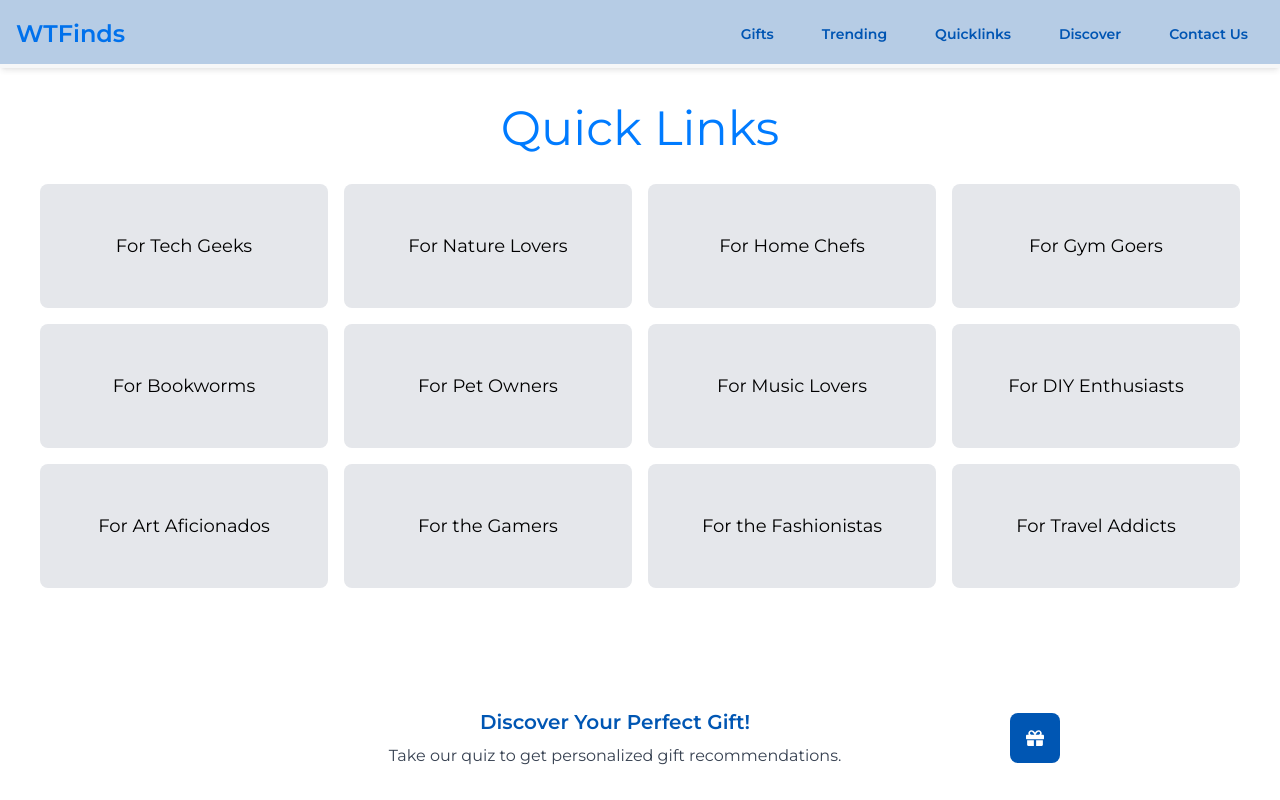
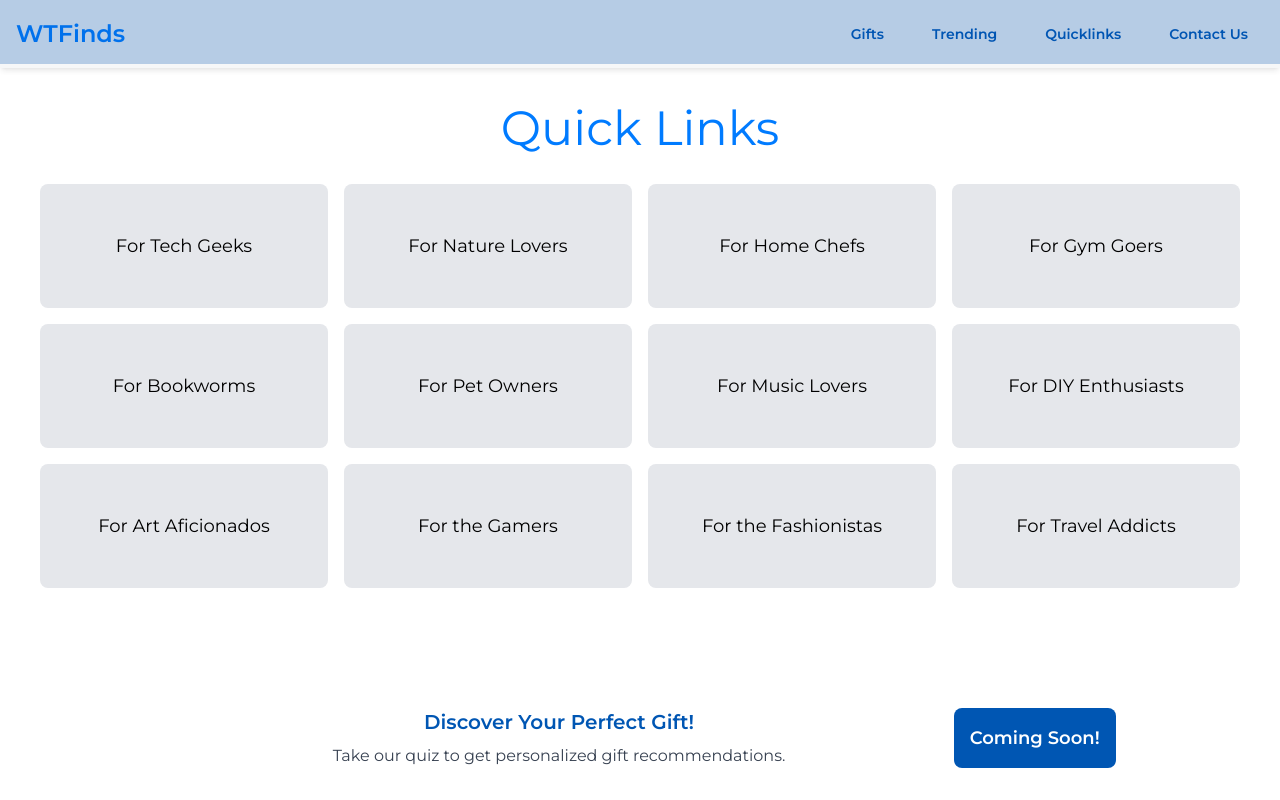
Before and after one commit to edm1001/gift-guru, a React (Vite) app in the folder frontend/: page /links in a window 1280 px wide. Shown: the top 800 px of the page. Built offline with nearby package versions, Linux system fonts and the light colour scheme.

Commit message:
remove quiz from MVP

```diff
--- a/frontend/src/components/Navbar.jsx
+++ b/frontend/src/components/Navbar.jsx
@@ -48,12 +48,12 @@ function Navbar() {
           >
             Quicklinks
           </Link>
-          <Link
+          {/* <Link
             className="font-bold py-2 px-4 hover:opacity-50 focus:text-grey focus:underline"
             to="/quiz"
           >
             Discover
-          </Link>
+          </Link> */}
           <Link
             className="font-bold py-2 px-4 hover:opacity-50 focus:text-grey focus:underline"
             to="/contact"
--- a/frontend/src/pages/LinksPage.jsx
+++ b/frontend/src/pages/LinksPage.jsx
@@ -94,7 +94,8 @@ const QuizBanner = () => {
         className="text-base md:text-lg font-semibold text-white hover:text-blue-900"
       >
         <div className="w-full bg-darkblue p-2 md:p-4 text-center rounded-lg hover:bg-lightblue transition duration-200 mt-2 md:mt-0 cursor-pointer">
-          <FaGift color="white" />
+          {/* <FaGift color="white" /> */}
+          <h2>Coming Soon!</h2>
         </div>
       </Link>
     </div>
```
